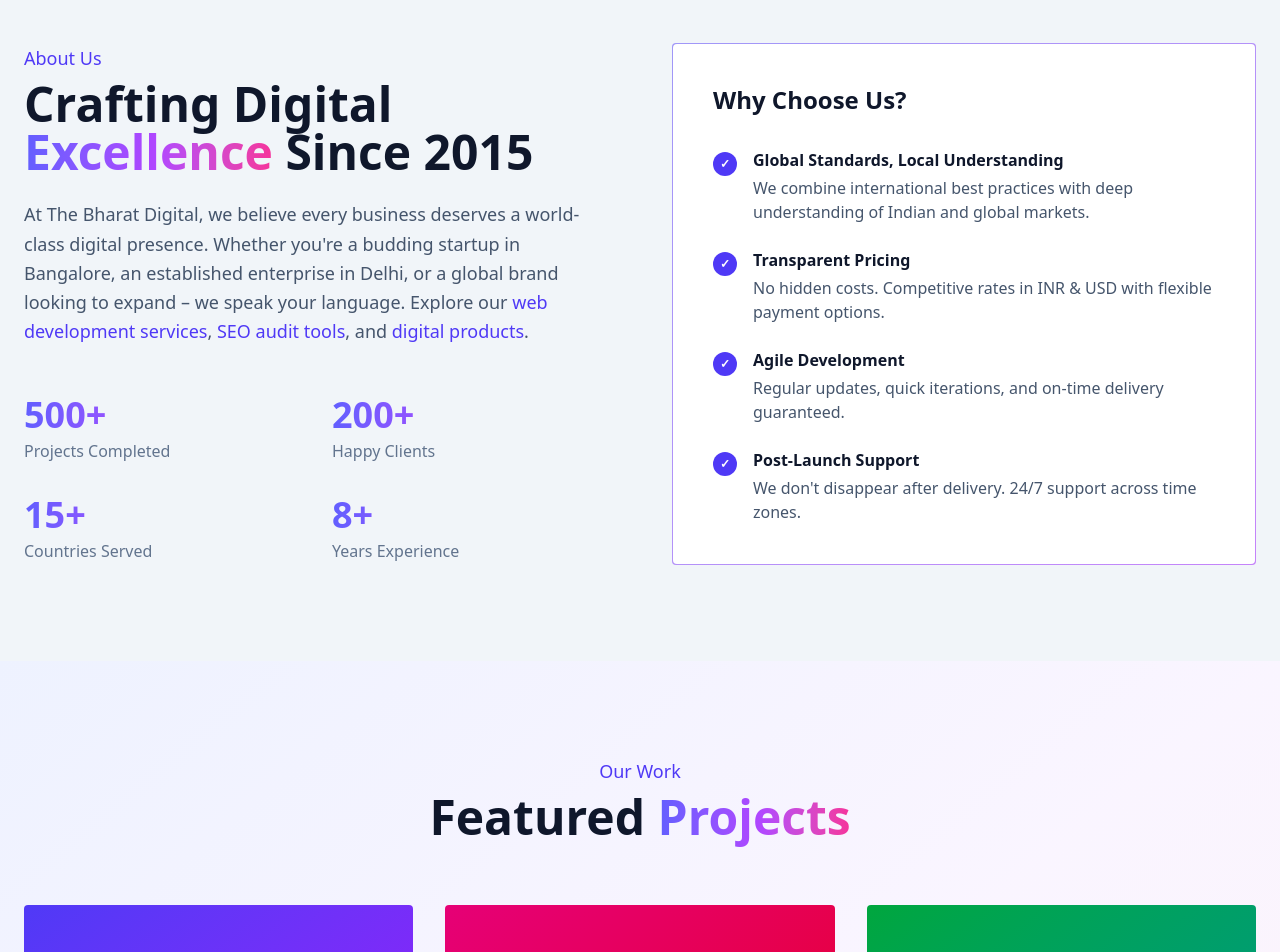
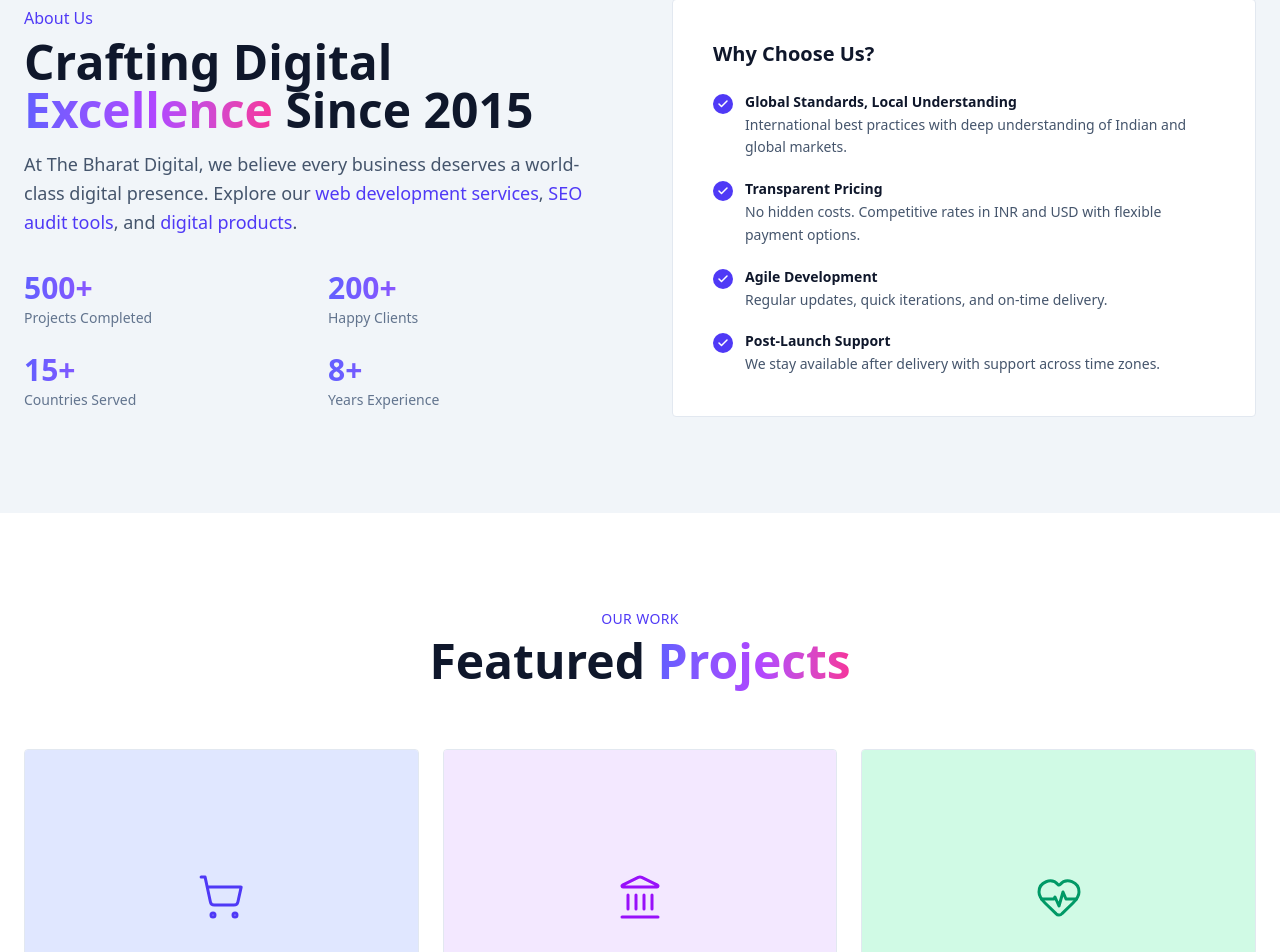
Before and after one commit to SUJEET27YADAV/thebharatdigi.com, a Next.js app: page / in a window 1280 px wide. Shown: the part 1808-2760 px from the top of the page. Built offline with nearby package versions, Linux system fonts and the light colour scheme.

Commit message:
Optimize

```diff
--- a/src/app/_components/About.tsx
+++ b/src/app/_components/About.tsx
@@ -1,6 +1,9 @@
 "use client";
-import React, { useState, useEffect, useRef } from "react";
-import { motion, useInView } from "framer-motion";
+import { useState, useEffect, useRef } from "react";
+import { motion, useInView, useReducedMotion } from "framer-motion";
+import { Check } from "lucide-react";
+
+const easeOut = [0.23, 1, 0.32, 1] as const;
 
 const Counter: React.FC<{ target: number; suffix?: string }> = ({
   target,
@@ -9,11 +12,17 @@
   const [count, setCount] = useState(0);
   const ref = useRef(null);
   const isInView = useInView(ref, { once: true });
+  const prefersReducedMotion = useReducedMotion();
 
   useEffect(() => {
-    if (isInView) {
+    if (!isInView) return;
+    if (prefersReducedMotion) {
+      setCount(target);
+      return;
+    }
+
     let start = 0;
-      const duration = 2000;
+    const duration = 1200;
     const increment = target / (duration / 16);
 
     const timer = setInterval(() => {
@@ -27,11 +36,10 @@
     }, 16);
 
     return () => clearInterval(timer);
-    }
-  }, [isInView, target]);
+  }, [isInView, target, prefersReducedMotion]);
 
   return (
-    <span ref={ref}>
+    <span ref={ref} className="tabular-nums">
       {count}
       {suffix}
     </span>
@@ -39,121 +47,110 @@
 };
 
 export default function About() {
+  const prefersReducedMotion = useReducedMotion();
+
   const benefits = [
     {
       title: "Global Standards, Local Understanding",
-      desc: "We combine international best practices with deep understanding of Indian and global markets.",
+      desc: "International best practices with deep understanding of Indian and global markets.",
     },
     {
       title: "Transparent Pricing",
-      desc: "No hidden costs. Competitive rates in INR & USD with flexible payment options.",
+      desc: "No hidden costs. Competitive rates in INR and USD with flexible payment options.",
     },
     {
       title: "Agile Development",
-      desc: "Regular updates, quick iterations, and on-time delivery guaranteed.",
+      desc: "Regular updates, quick iterations, and on-time delivery.",
     },
     {
       title: "Post-Launch Support",
-      desc: "We don't disappear after delivery. 24/7 support across time zones.",
+      desc: "We stay available after delivery with support across time zones.",
     },
   ];
+
+  const slideIn = prefersReducedMotion
+    ? {}
+    : {
+        initial: { opacity: 0, y: 12 },
+        whileInView: { opacity: 1, y: 0 },
+        viewport: { once: true },
+        transition: { duration: 0.25, ease: easeOut },
+      };
 
   return (
     <section
       id="about"
-      className="py-24 w-full overflow-x-hidden bg-slate-100 dark:bg-slate-800/30"
+      className="py-24 w-full overflow-x-hidden bg-slate-100 dark:bg-slate-900/50"
     >
       <div className="max-w-7xl mx-auto px-6">
-        <div className="grid lg:grid-cols-2 gap-16 items-center">
-          <motion.div
-            initial={{ opacity: 0, x: -50 }}
-            whileInView={{ opacity: 1, x: 0 }}
-            viewport={{ once: true }}
-            transition={{ duration: 0.8 }}
-          >
-            <p className="text-indigo-600 dark:text-indigo-400 text-lg mb-2 font-medium">
+        <div className="grid lg:grid-cols-2 gap-12 lg:gap-16 items-center">
+          <motion.div {...slideIn}>
+            <p className="section-label mb-2 normal-case tracking-normal text-base">
               About Us
             </p>
-            <h2 className="text-4xl md:text-5xl font-bold mb-6 text-slate-900 dark:text-white">
+            <h2 className="text-3xl md:text-5xl font-bold mb-4 text-slate-900 dark:text-white">
               Crafting Digital <span className="gradient-text">Excellence</span>{" "}
               Since 2015
             </h2>
-            <p className="text-slate-600 dark:text-gray-300 text-lg leading-relaxed mb-6">
+            <p className="text-slate-600 dark:text-slate-400 text-base md:text-lg leading-relaxed mb-8">
               At The Bharat Digital, we believe every business deserves a
-              world-class digital presence. Whether you're a budding startup in
-              Bangalore, an established enterprise in Delhi, or a global brand
-              looking to expand – we speak your language. Explore our{" "}
-              <a href="/services" className="text-indigo-600 dark:text-indigo-400 hover:underline">web development services</a>,{" "}
-              <a href="/seo-audit-pro" className="text-indigo-600 dark:text-indigo-400 hover:underline">SEO audit tools</a>, and{" "}
-              <a href="/shop" className="text-indigo-600 dark:text-indigo-400 hover:underline">digital products</a>.
+              world-class digital presence. Explore our{" "}
+              <a href="/services" className="text-indigo-600 dark:text-indigo-400 underline-offset-2 hover:underline">
+                web development services
+              </a>
+              ,{" "}
+              <a href="/seo-audit-pro" className="text-indigo-600 dark:text-indigo-400 underline-offset-2 hover:underline">
+                SEO audit tools
+              </a>
+              , and{" "}
+              <a href="/shop" className="text-indigo-600 dark:text-indigo-400 underline-offset-2 hover:underline">
+                digital products
+              </a>
+              .
             </p>
 
-            <div className="grid grid-cols-2 gap-8 mt-12">
+            <dl className="grid grid-cols-2 gap-6">
+              {[
+                { value: 500, label: "Projects Completed" },
+                { value: 200, label: "Happy Clients" },
+                { value: 15, label: "Countries Served" },
+                { value: 8, label: "Years Experience" },
+              ].map((stat) => (
+                <div key={stat.label}>
+                  <dt className="text-3xl font-bold gradient-text mb-0.5">
+                    <Counter target={stat.value} />
+                  </dt>
+                  <dd className="text-sm text-slate-500 dark:text-slate-400">
+                    {stat.label}
+                  </dd>
+                </div>
+              ))}
+            </dl>
+          </motion.div>
+
+          <motion.div {...slideIn} transition={{ duration: 0.25, delay: 0.05, ease: easeOut }}>
+            <div className="card p-8 md:p-10">
+              <h3 className="text-xl font-bold mb-6 text-slate-900 dark:text-white">
+                Why Choose Us?
+              </h3>
+              <ul className="space-y-5">
+                {benefits.map((benefit) => (
+                  <li key={benefit.title} className="flex items-start gap-3">
+                    <div className="w-5 h-5 mt-0.5 bg-indigo-600 dark:bg-[#ac4bff] rounded-full flex items-center justify-center shrink-0">
+                      <Check className="w-3 h-3 text-white" strokeWidth={3} aria-hidden />
+                    </div>
                     <div>
-                <h3 className="text-4xl font-bold gradient-text mb-1">
-                  <Counter target={500} />
-                </h3>
-                <p className="text-slate-500 dark:text-gray-400">
-                  Projects Completed
+                      <p className="font-semibold text-slate-900 dark:text-white text-sm mb-0.5">
+                        {benefit.title}
+                      </p>
+                      <p className="text-sm text-slate-600 dark:text-slate-400 leading-relaxed">
+                        {benefit.desc}
                       </p>
                     </div>
-              <div>
-                <h3 className="text-4xl font-bold gradient-text mb-1">
-                  <Counter target={200} />
-                </h3>
-                <p className="text-slate-500 dark:text-gray-400">
-                  Happy Clients
-                </p>
-              </div>
-              <div>
-                <h3 className="text-4xl font-bold gradient-text mb-1">
-                  <Counter target={15} />
-                </h3>
-                <p className="text-slate-500 dark:text-gray-400">
-                  Countries Served
-                </p>
-              </div>
-              <div>
-                <h3 className="text-4xl font-bold gradient-text mb-1">
-                  <Counter target={8} />
-                </h3>
-                <p className="text-slate-500 dark:text-gray-400">
-                  Years Experience
-                </p>
-              </div>
-            </div>
-          </motion.div>
-
-          <motion.div
-            initial={{ opacity: 0, x: 50 }}
-            whileInView={{ opacity: 1, x: 0 }}
-            viewport={{ once: true }}
-            transition={{ duration: 0.8 }}
-            className="relative"
-          >
-            <div className="bg-gradient-to-br from-indigo-600/50 to-purple-600/50 rounded p-[1px]">
-              <div className="bg-white dark:bg-slate-900 rounded p-8 md:p-10">
-                <h3 className="text-slate-900 dark:text-white text-2xl font-bold mb-8">
-                  Why Choose Us?
-                </h3>
-                <ul className="space-y-6">
-                  {benefits.map((benefit, i) => (
-                    <li key={i} className="flex items-start gap-4">
-                      <div className="w-6 h-6 bg-indigo-600 rounded-full flex items-center justify-center flex-shrink-0 mt-1 text-white text-xs font-bold">
-                        ✓
-                      </div>
-                      <span className="text-slate-600 dark:text-gray-300">
-                        <strong className="text-slate-900 dark:text-white block mb-1">
-                          {benefit.title}
-                        </strong>
-                        {benefit.desc}
-                      </span>
                   </li>
                 ))}
               </ul>
             </div>
-            </div>
-            <div className="absolute -top-10 -right-10 w-40 h-40 bg-indigo-500/20 dark:bg-indigo-500/10 rounded-full -z-10 animate-pulse"></div>
           </motion.div>
         </div>
       </div>
--- a/src/app/_components/Portfolio.tsx
+++ b/src/app/_components/Portfolio.tsx
@@ -1,110 +1,131 @@
 "use client";
-import React from "react";
-import { motion } from "framer-motion";
+import Link from "next/link";
+import { motion, useReducedMotion } from "framer-motion";
+import {
+  ShoppingCart,
+  Landmark,
+  HeartPulse,
+  UtensilsCrossed,
+  Plane,
+  GraduationCap,
+  type LucideIcon,
+} from "lucide-react";
 
-const projects = [
+const easeOut = [0.23, 1, 0.32, 1] as const;
+
+const projects: {
+  title: string;
+  category: string;
+  icon: LucideIcon;
+  accent: string;
+}[] = [
   {
     title: "E-Commerce Platform",
-    category: "Fashion retail giant's online store",
-    icon: "🛒",
-    color: "from-indigo-600 to-purple-600",
+    category: "Fashion retail online store",
+    icon: ShoppingCart,
+    accent: "bg-indigo-100 dark:bg-indigo-600/20 text-indigo-600 dark:text-indigo-400",
   },
   {
     title: "FinTech Dashboard",
     category: "Banking analytics platform",
-    icon: "🏦",
-    color: "from-pink-600 to-red-600",
+    icon: Landmark,
+    accent: "bg-purple-100 dark:bg-purple-600/20 text-purple-600 dark:text-purple-400",
   },
   {
     title: "Healthcare Portal",
     category: "Telemedicine platform",
-    icon: "🏥",
-    color: "from-green-600 to-teal-600",
+    icon: HeartPulse,
+    accent: "bg-emerald-100 dark:bg-emerald-600/20 text-emerald-600 dark:text-emerald-400",
   },
   {
     title: "Food Delivery App",
     category: "Restaurant ordering system",
-    icon: "🍔",
-    color: "from-yellow-600 to-orange-600",
+    icon: UtensilsCrossed,
+    accent: "bg-amber-100 dark:bg-amber-600/20 text-amber-600 dark:text-amber-400",
   },
   {
     title: "Travel Booking",
     category: "Holiday package platform",
-    icon: "✈️",
-    color: "from-cyan-600 to-blue-600",
+    icon: Plane,
+    accent: "bg-sky-100 dark:bg-sky-600/20 text-sky-600 dark:text-sky-400",
   },
   {
     title: "EdTech Platform",
     category: "Online learning management",
-    icon: "🎓",
-    color: "from-violet-600 to-purple-600",
+    icon: GraduationCap,
+    accent: "bg-violet-100 dark:bg-violet-600/20 text-violet-600 dark:text-violet-400",
   },
 ];
 
 export default function Portfolio() {
+  const prefersReducedMotion = useReducedMotion();
+
+  const itemMotion = prefersReducedMotion
+    ? {}
+    : {
+        initial: { opacity: 0, y: 12 },
+        whileInView: { opacity: 1, y: 0 },
+        viewport: { once: true, margin: "-40px" },
+        transition: { duration: 0.22, ease: easeOut },
+      };
+
   return (
     <section
       id="portfolio"
-      className="py-24 bg-gradient-to-br from-indigo-50 via-purple-50 to-pink-50 dark:bg-gradient-to-br dark:from-slate-900 dark:via-slate-800 dark:to-slate-900"
+      className="py-24 bg-white dark:bg-slate-900"
+      aria-labelledby="portfolio-heading"
     >
       <div className="max-w-7xl mx-auto px-6">
-        <div className="text-center mb-16">
-          <motion.p
-            initial={{ opacity: 0, y: 20 }}
-            whileInView={{ opacity: 1, y: 0 }}
-            viewport={{ once: true }}
-            className="text-indigo-600 dark:text-indigo-400 text-lg mb-2"
-          >
+        <header className="text-center mb-12 md:mb-16">
+          <motion.p {...itemMotion} className="section-label mb-2">
             Our Work
           </motion.p>
           <motion.h2
-            initial={{ opacity: 0, y: 20 }}
-            whileInView={{ opacity: 1, y: 0 }}
-            viewport={{ once: true }}
-            transition={{ delay: 0.1 }}
-            className="text-4xl md:text-5xl font-bold text-slate-900 dark:text-white"
+            id="portfolio-heading"
+            {...itemMotion}
+            transition={{ duration: 0.22, delay: 0.04, ease: easeOut }}
+            className="text-3xl md:text-5xl font-bold text-slate-900 dark:text-white"
           >
             Featured <span className="gradient-text">Projects</span>
           </motion.h2>
-        </div>
+        </header>
 
-        <div className="grid md:grid-cols-2 lg:grid-cols-3 gap-8">
-          {projects.map((project, index) => (
-            <motion.div
-              key={index}
-              initial={{ opacity: 0, scale: 0.9 }}
-              whileInView={{ opacity: 1, scale: 1 }}
-              viewport={{ once: true }}
-              transition={{ delay: index * 0.1 }}
-              className="group relative overflow-hidden rounded bg-white dark:bg-slate-800"
-            >
-              <div
-                className={`aspect-[4/3] bg-gradient-to-br ${project.color} flex items-center justify-center transition-transform duration-500 group-hover:scale-110`}
+        <div className="grid md:grid-cols-2 lg:grid-cols-3 gap-6">
+          {projects.map((project, index) => {
+            const Icon = project.icon;
+            return (
+              <motion.article
+                key={project.title}
+                {...itemMotion}
+                transition={{
+                  duration: 0.22,
+                  delay: prefersReducedMotion ? 0 : index * 0.04,
+                  ease: easeOut,
+                }}
+                className="card-interactive overflow-hidden"
               >
-                <span className="text-7xl group-hover:rotate-12 transition-transform duration-500">
-                  {project.icon}
-                </span>
-              </div>
-              <div className="absolute inset-0 bg-gradient-to-t from-slate-800 dark:from-slate-900 via-slate-800/60 dark:via-slate-900/60 to-transparent opacity-0 group-hover:opacity-100 transition-all duration-300 flex items-end p-8 translate-y-4 group-hover:translate-y-0">
-                <div>
-                  <h3 className="text-white text-2xl font-bold mb-1">
+                <div
+                  className={`aspect-[4/3] ${project.accent} flex items-center justify-center`}
+                >
+                  <Icon className="w-12 h-12" strokeWidth={1.5} aria-hidden />
+                </div>
+                <div className="p-5">
+                  <h3 className="text-lg font-bold text-slate-900 dark:text-white mb-1">
                     {project.title}
                   </h3>
-                  <p className="text-gray-200 dark:text-gray-300">
+                  <p className="text-sm text-slate-600 dark:text-slate-400">
                     {project.category}
                   </p>
                 </div>
-              </div>
-            </motion.div>
-          ))}
+              </motion.article>
+            );
+          })}
         </div>
-        <div className="text-center mt-12">
-          <a
-            href="/portfolio"
-            className="inline-flex items-center gap-2 px-8 py-3 rounded font-semibold border border-indigo-300 dark:border-indigo-500/50 text-indigo-600 dark:text-white hover:bg-indigo-50 dark:hover:bg-indigo-500/10 transition-all"
-          >
-            View All Projects →
-          </a>
+
+        <div className="text-center mt-10">
+          <Link href="/portfolio" className="btn-secondary">
+            View All Projects
+          </Link>
         </div>
       </div>
     </section>
--- a/src/app/_components/Testimonials.tsx
+++ b/src/app/_components/Testimonials.tsx
@@ -1,101 +1,110 @@
 "use client";
-import React from "react";
-import { motion } from "framer-motion";
+import { motion, useReducedMotion } from "framer-motion";
 import { Star } from "lucide-react";
+
+const easeOut = [0.23, 1, 0.32, 1] as const;
 
 const testimonials = [
   {
     name: "Rajesh Kumar",
     role: "CEO, Fashion Hub India",
     content:
-      "The Bharat Digital delivered beyond our expectations. Our e-commerce sales increased by 300% within 3 months of the new website launch. Highly recommended!",
+      "The Bharat Digital delivered beyond our expectations. Our e-commerce sales increased by 300% within 3 months of the new website launch.",
     initials: "RK",
-    gradient: "from-indigo-500 to-purple-500",
   },
   {
     name: "Sarah Mitchell",
     role: "Founder, TechStart NYC",
     content:
-      "Working with The Bharat Digital was a breeze. Despite the time zone difference, they were always available and delivered our project ahead of schedule. True professionals!",
+      "Working with The Bharat Digital was a breeze. Despite the time zone difference, they were always available and delivered ahead of schedule.",
     initials: "SM",
-    gradient: "from-pink-500 to-red-500",
   },
   {
     name: "Amit Patel",
     role: "Director, GreenTech Solutions",
     content:
-      "The team's attention to detail is remarkable. They understood our brand perfectly and created a website that truly represents our values. Exceptional work!",
+      "The team's attention to detail is remarkable. They understood our brand and created a website that truly represents our values.",
     initials: "AP",
-    gradient: "from-green-500 to-teal-500",
   },
 ];
 
 export default function Testimonials() {
+  const prefersReducedMotion = useReducedMotion();
+
+  const itemMotion = prefersReducedMotion
+    ? {}
+    : {
+        initial: { opacity: 0, y: 12 },
+        whileInView: { opacity: 1, y: 0 },
+        viewport: { once: true, margin: "-40px" },
+        transition: { duration: 0.22, ease: easeOut },
+      };
+
   return (
-    <section className="py-24 bg-slate-800/30">
+    <section className="py-24 bg-slate-100 dark:bg-slate-900/50" aria-labelledby="testimonials-heading">
       <div className="max-w-7xl mx-auto px-6">
-        <div className="text-center mb-16">
-          <motion.p
-            initial={{ opacity: 0, y: 20 }}
-            whileInView={{ opacity: 1, y: 0 }}
-            viewport={{ once: true }}
-            className="text-indigo-400 text-lg mb-2"
-          >
+        <header className="text-center mb-12 md:mb-16">
+          <motion.p {...itemMotion} className="section-label mb-2">
             Testimonials
           </motion.p>
           <motion.h2
-            initial={{ opacity: 0, y: 20 }}
-            whileInView={{ opacity: 1, y: 0 }}
-            viewport={{ once: true }}
-            transition={{ delay: 0.1 }}
-            className="text-4xl md:text-5xl font-bold"
+            id="testimonials-heading"
+            {...itemMotion}
+            transition={{ duration: 0.22, delay: 0.04, ease: easeOut }}
+            className="text-3xl md:text-5xl font-bold text-slate-900 dark:text-white"
           >
             What Our <span className="gradient-text">Clients Say</span>
           </motion.h2>
-        </div>
+        </header>
 
-        <div className="grid md:grid-cols-3 gap-8">
+        <div className="grid md:grid-cols-3 gap-6">
           {testimonials.map((t, i) => (
-            <motion.div
-              key={i}
-              initial={{ opacity: 0, y: 30 }}
-              whileInView={{ opacity: 1, y: 0 }}
-              viewport={{ once: true }}
-              transition={{ delay: i * 0.1 }}
-              className="bg-slate-800/50 border border-slate-700/50 rounded p-8 hover:border-indigo-500/30 transition-all duration-300"
+            <motion.blockquote
+              key={t.name}
+              {...itemMotion}
+              transition={{
+                duration: 0.22,
+                delay: prefersReducedMotion ? 0 : i * 0.04,
+                ease: easeOut,
+              }}
+              className="card p-6 md:p-8 flex flex-col"
             >
-              <div className="flex gap-1 mb-4">
-                {[...Array(5)].map((_, i) => (
+              <div className="flex gap-0.5 mb-4" aria-label="5 out of 5 stars">
+                {[...Array(5)].map((_, j) => (
                   <Star
-                    key={i}
-                    size={16}
-                    className="fill-yellow-400 text-yellow-400"
+                    key={j}
+                    size={14}
+                    className="fill-amber-400 text-amber-400"
+                    aria-hidden
                   />
                 ))}
               </div>
-              <p className="text-gray-300 mb-8 italic leading-relaxed">
-                "{t.content}"
+              <p className="text-slate-600 dark:text-slate-400 text-sm leading-relaxed mb-6 flex-1">
+                {t.content}
               </p>
-              <div className="flex items-center gap-4">
+              <footer className="flex items-center gap-3 pt-4 border-t border-slate-100 dark:border-slate-800">
                 <div
-                  className={`w-12 h-12 bg-gradient-to-br ${t.gradient} rounded-full flex items-center justify-center font-bold text-white`}
+                  className="w-10 h-10 bg-indigo-100 dark:bg-indigo-600/20 rounded-full flex items-center justify-center text-sm font-semibold text-indigo-700 dark:text-indigo-300"
+                  aria-hidden
                 >
                   {t.initials}
                 </div>
                 <div>
-                  <h4 className="font-bold text-white">{t.name}</h4>
-                  <p className="text-gray-400 text-sm">{t.role}</p>
+                  <cite className="not-italic font-semibold text-slate-900 dark:text-white text-sm">
+                    {t.name}
+                  </cite>
+                  <p className="text-slate-500 dark:text-slate-400 text-xs">
+                    {t.role}
+                  </p>
                 </div>
-              </div>
-            </motion.div>
+              </footer>
+            </motion.blockquote>
           ))}
         </div>
-        <div className="text-center mt-12">
-          <a
-            href="/contactus"
-            className="inline-flex items-center gap-2 px-8 py-3 rounded font-semibold bg-indigo-600 text-white hover:bg-indigo-700 transition-all"
-          >
-            Start Your Project Today →
+
+        <div className="text-center mt-10">
+          <a href="/contactus" className="btn-primary">
+            Start Your Project
           </a>
         </div>
       </div>
--- a/src/app/_components/ui/hero_bg.tsx
+++ b/src/app/_components/ui/hero_bg.tsx
@@ -20,7 +20,7 @@
 
   return (
     <svg
-      className="absolute inset-0 w-full h-full transition-all duration-500"
+      className="absolute inset-0 w-full h-full transition-opacity duration-300"
       viewBox="0 0 1920 1080"
       preserveAspectRatio="xMidYMid slice"
       xmlns="http://www.w3.org/2000/svg"
```
Also changed, not shown: src/app/_components/Marquee.tsx (+10 -22 lines), src/app/contactus/page.tsx (+11 -46 lines), src/app/payment-confirmation/page.tsx (+89 -56 lines), src/app/seo-audit-pro/page.tsx (+6 -6 lines), src/app/services/page.tsx (+12 -27 lines). Lines whose indentation alone changed are shown as unchanged.
